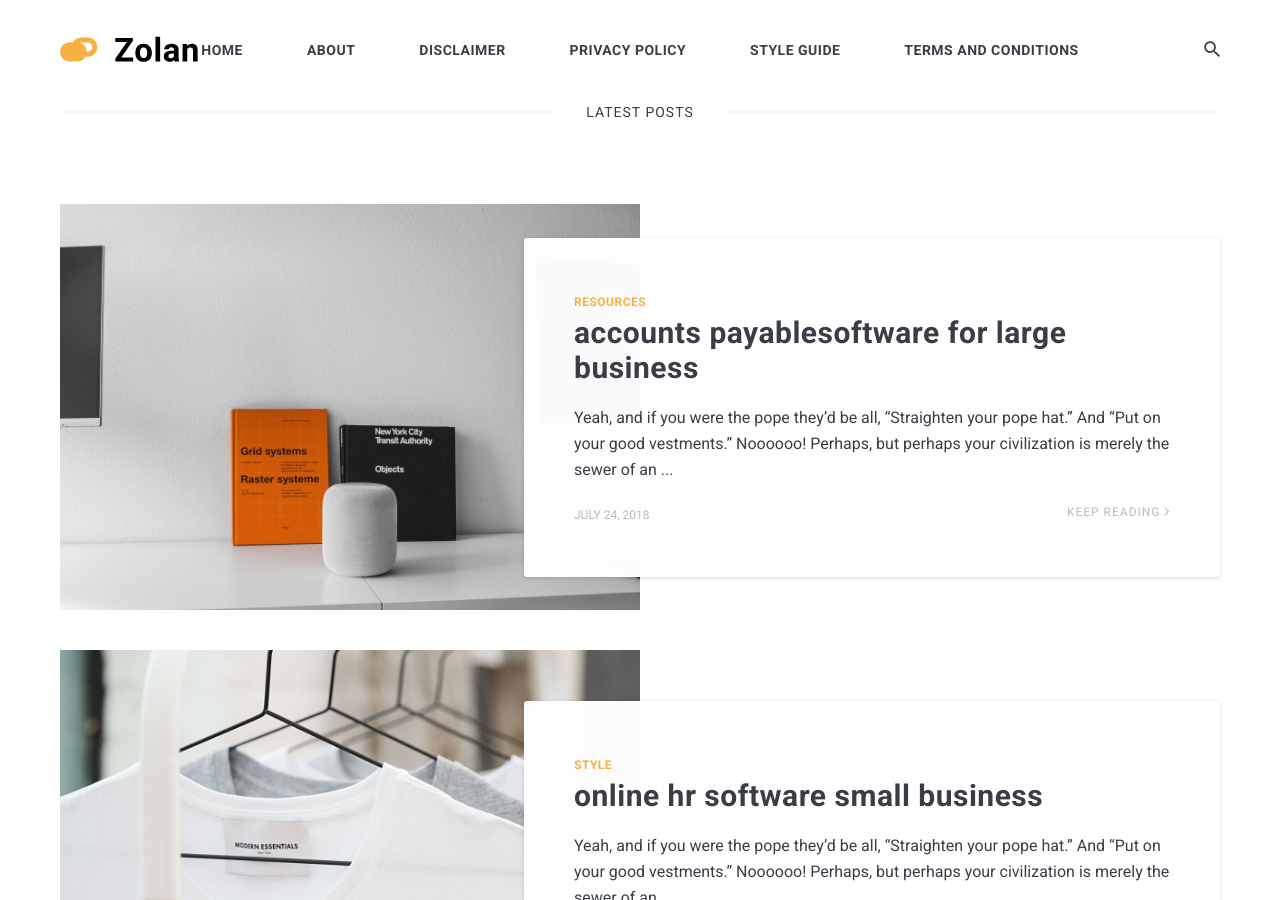
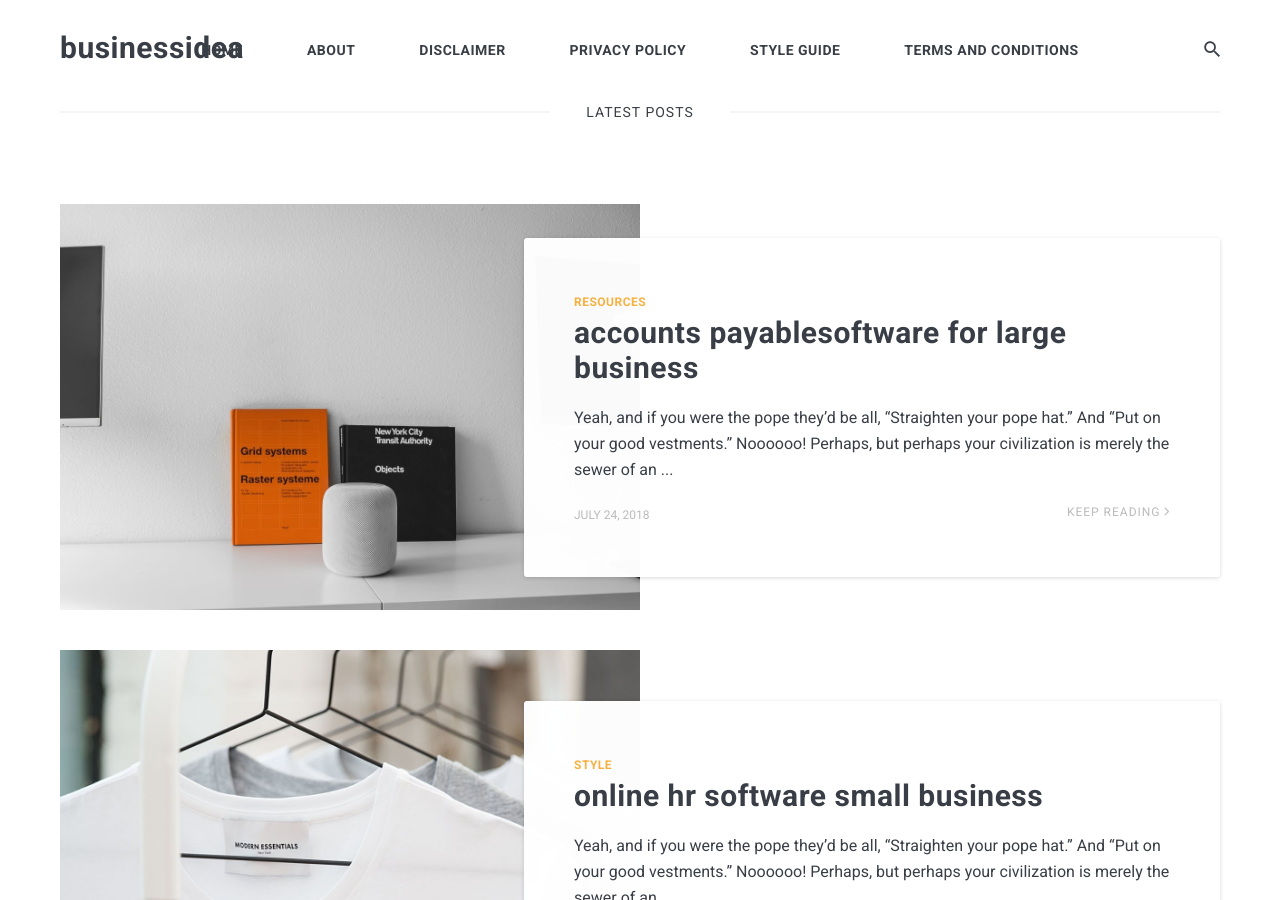
Before and after one commit to ikheinaaa/----, a Jekyll site: the page built from index.html, in a window 1280 px wide and 900 px high. Built offline with Jekyll 4.4.1, drawn with Linux system fonts in a browser that asks for light colours; nearby versions of some CDN libraries; the list of posts is cut into pages by our own code.

Commit message:
Update settings.yml

```diff
--- a/_data/settings.yml
+++ b/_data/settings.yml
@@ -1,8 +1,8 @@
 #-------------------------------
 # General Site Settings
-title: Zolan
-logo: logo.svg # You can add own logo.
-description: Zolan is modern minimal theme for Jekyll
+title: businessidea
+logo:  # You can add own logo.
+description: businessidea
 
 
 #-------------------------------
```
